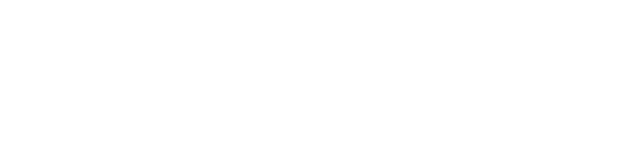
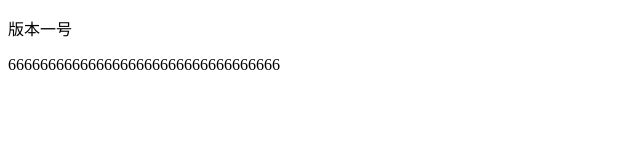
Before and after one commit to MyWorldzhy/github-, a plain HTML site: page index.html in a window 1280 px wide. Shown: the whole page, without its empty margins (0-640 px from the left). Drawn offline with Linux system fonts and the light colour scheme.

Commit message:
版本一号

```diff
--- a/index.html
+++ b/index.html
@@ -10,6 +10,8 @@
     </style>
 </head>
 <body>
+    <p>版本一号</p>
+    6666666666666666666666666666666666
     <script>
 
     </script>
```
